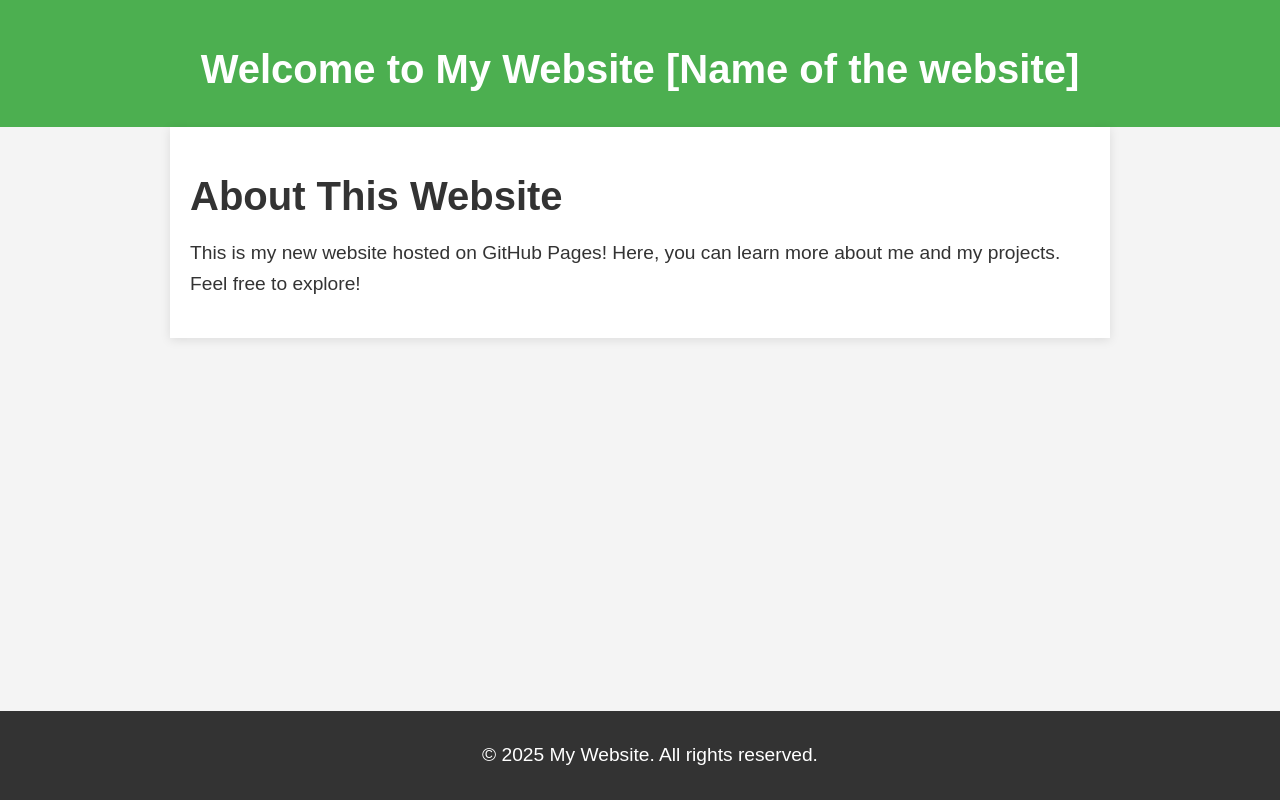
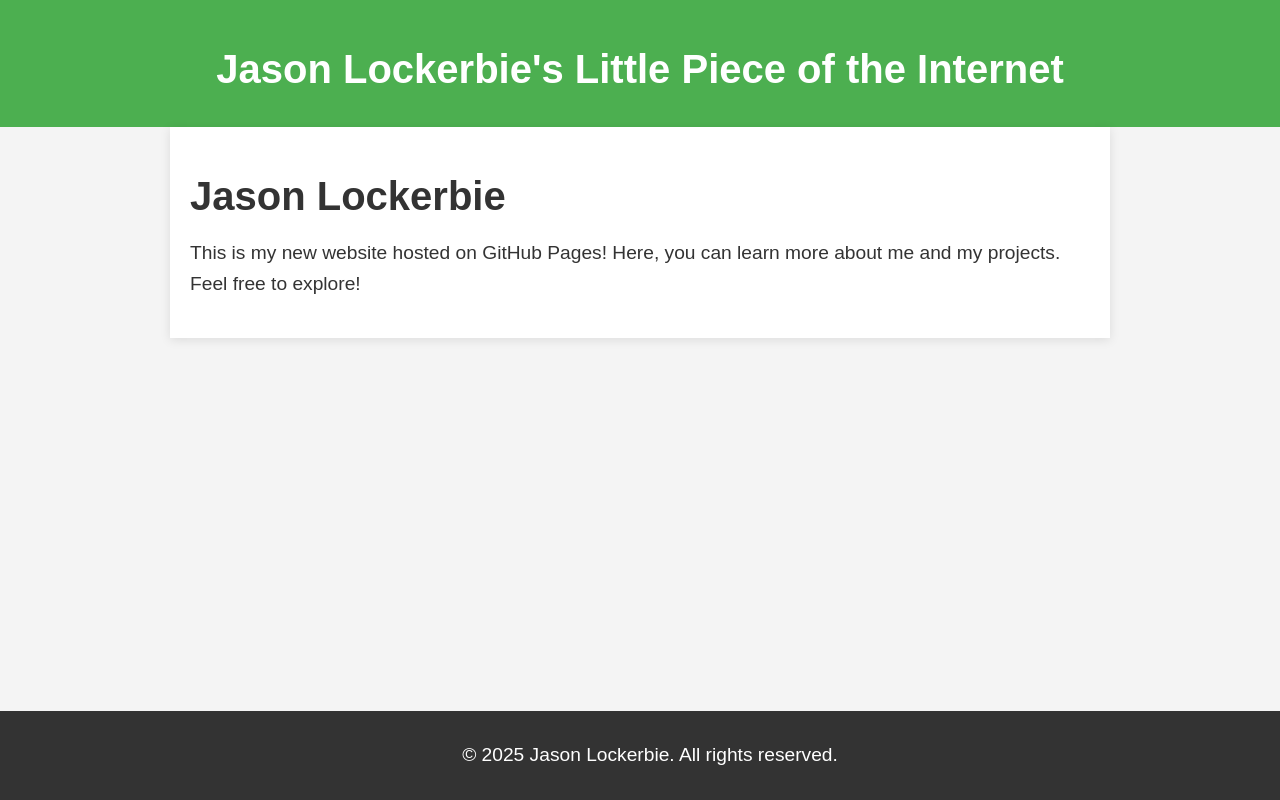
Before and after one commit to j-lock/j-lock.github.io, a plain HTML site: page index.html in a window 1280 px wide. Drawn offline with Linux system fonts and the light colour scheme.

Commit message:
Update index.html

```diff
--- a/index.html
+++ b/index.html
@@ -66,16 +66,16 @@
 
   <body>
     <header>
-      <h1>Welcome to My Website [Name of the website]</h1>
+      <h1>Jason Lockerbie's Little Piece of the Internet</h1>
     </header>
 
     <main>
-      <h1>About This Website</h1>
+      <h1>Jason Lockerbie</h1>
       <p>This is my new website hosted on GitHub Pages! Here, you can learn more about me and my projects. Feel free to explore!</p>
     </main>
 
     <footer>
-      <p>&copy; 2025 My Website. All rights reserved.</p>
+      <p>&copy; 2025 Jason Lockerbie. All rights reserved.</p>
     </footer>
   </body>
 
```
